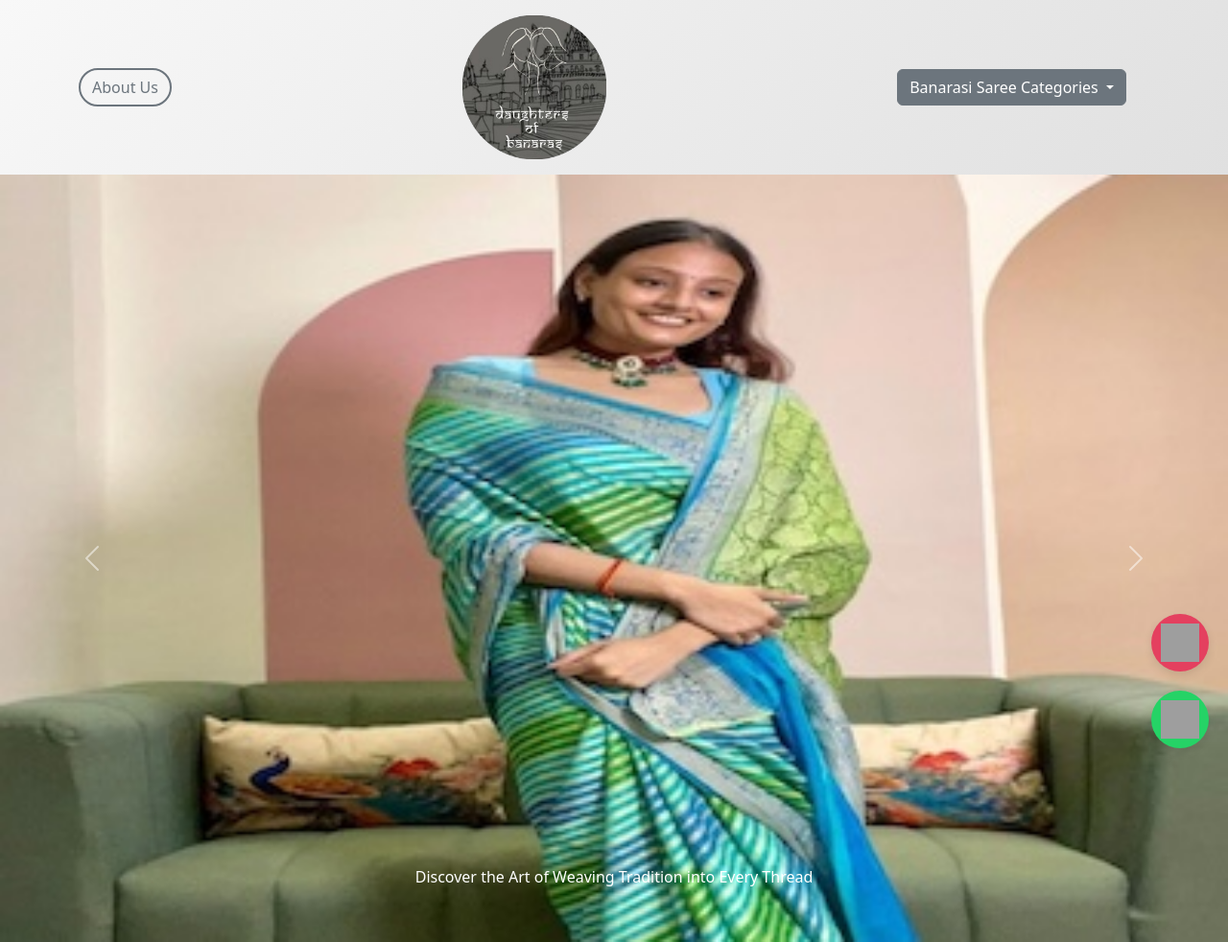
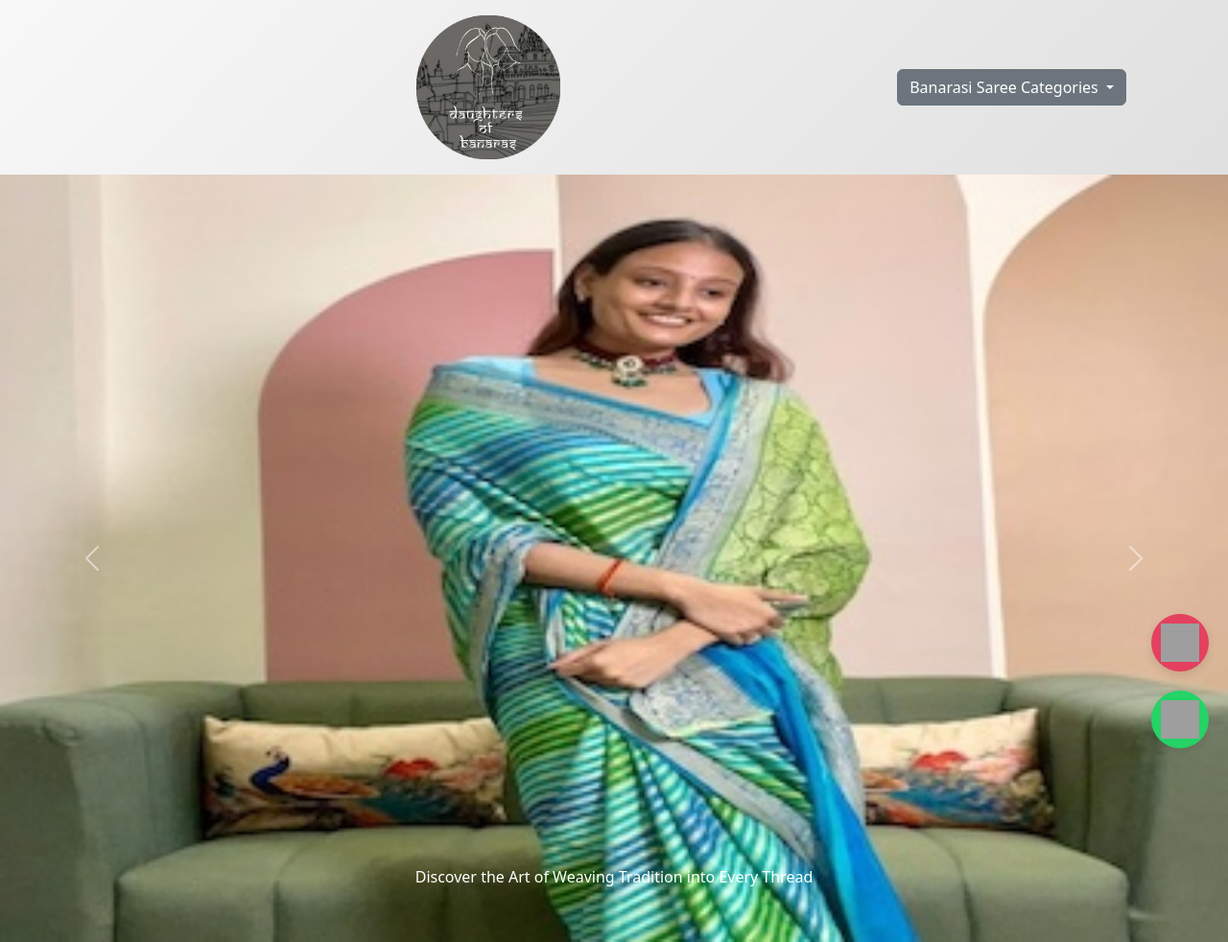
Before and after one commit to kritig09/daughters_of_banaras, a plain HTML site: page index.html in a window 1280 px wide. Shown: the top 982 px of the page at 96% size. Drawn offline with nearby package versions, Linux system fonts and the light colour scheme; grey boxes are pictures that could not be loaded; a web font is replaced by a local one.

Commit message:
removed about us

```diff
--- a/index.html
+++ b/index.html
@@ -186,7 +186,7 @@
         <div class="container d-flex flex-column flex-md-row justify-content-between align-items-center">
 
             <div>
-                <a href="#about-us" class="btn btn-outline-secondary">About Us</a>
+                <span></span>
         </div>
 
             <a href="#" class="navbar-brand  mb-2 mb-md-0">
```
